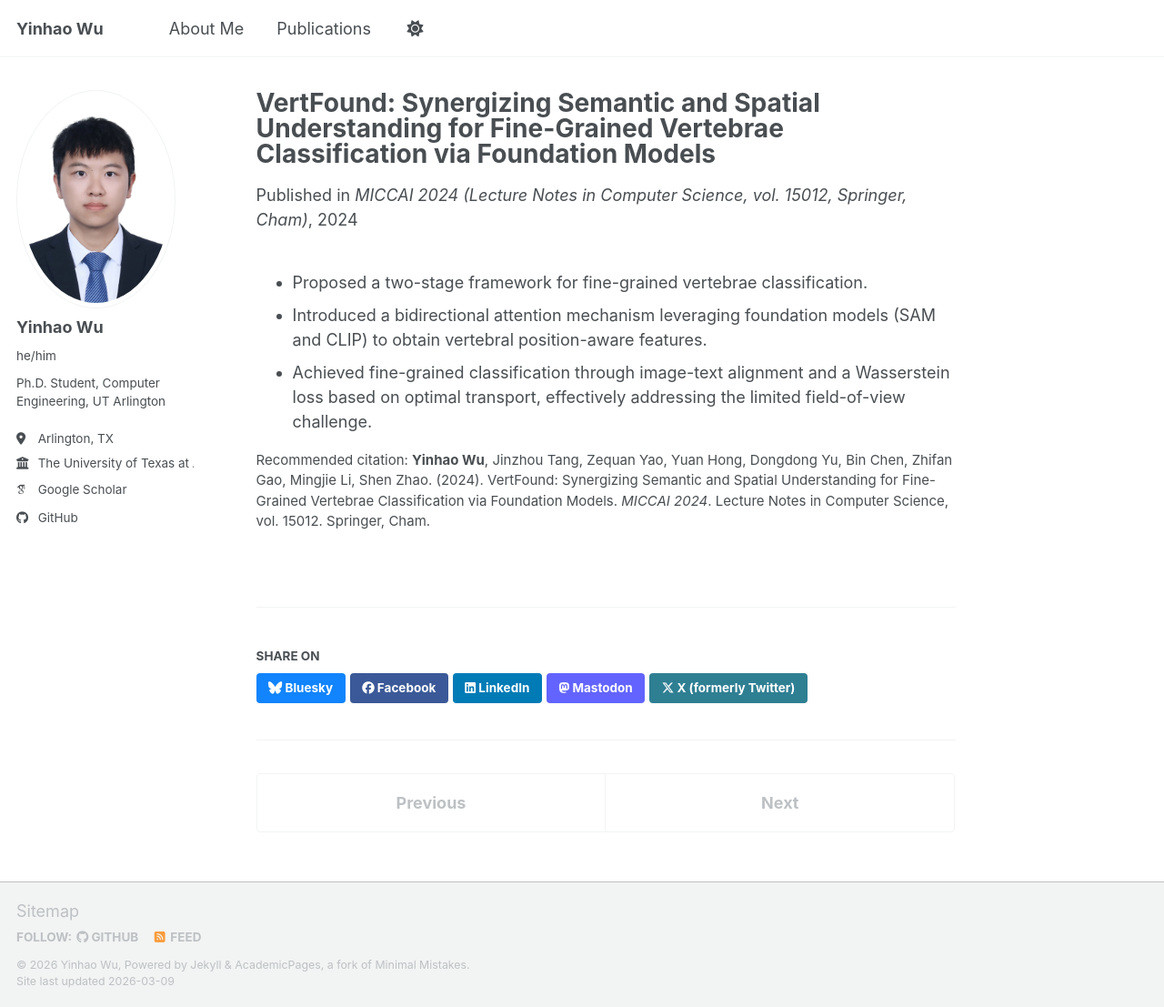
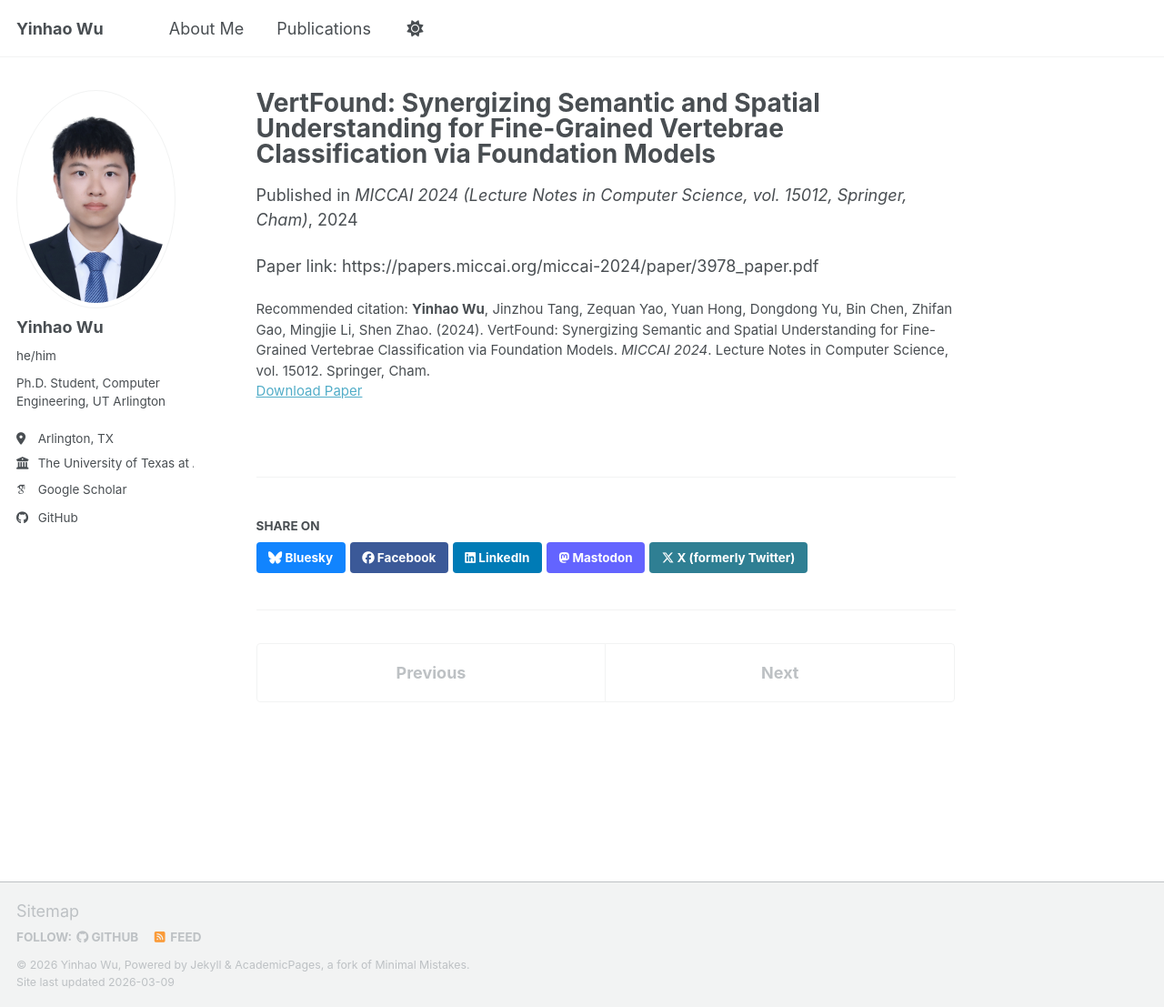
Before and after one commit to inhaowu/inhaowu.github.io, a Jekyll site: the page built from _publications/2024-10-01-vertfound-synergizing-semantic-and-spatial-understanding-for-fine-grained-vertebrae-classification-via-foundation-models.md, in a window 1280 px wide and 1107 px high. Shown: the whole window at 91% size. Built offline with Jekyll 4.4.1, drawn with Linux system fonts in a browser that asks for light colours; some web fonts are replaced; a script bundle is joined from its source files by our own code; library files that are not in the unit come from our copies.

Commit message:
Update publication links and remove bullet-point summaries

```diff
--- a/_publications/2024-10-01-vertfound-synergizing-semantic-and-spatial-understanding-for-fine-grained-vertebrae-classification-via-foundation-models.md
+++ b/_publications/2024-10-01-vertfound-synergizing-semantic-and-spatial-understanding-for-fine-grained-vertebrae-classification-via-foundation-models.md
@@ -6,9 +6,8 @@ permalink: /publication/2024-vertfound-synergizing-semantic-and-spatial-understa
 excerpt: "A two-stage framework for fine-grained vertebrae classification that combines position-aware foundation-model features and image-text alignment."
 date: 2024-10-01
 venue: "MICCAI 2024 (Lecture Notes in Computer Science, vol. 15012, Springer, Cham)"
+paperurl: "https://papers.miccai.org/miccai-2024/paper/3978_paper.pdf"
 citation: '<strong>Yinhao Wu</strong>, Jinzhou Tang, Zequan Yao, Yuan Hong, Dongdong Yu, Bin Chen, Zhifan Gao, Mingjie Li, Shen Zhao. (2024). VertFound: Synergizing Semantic and Spatial Understanding for Fine-Grained Vertebrae Classification via Foundation Models. <i>MICCAI 2024</i>. Lecture Notes in Computer Science, vol. 15012. Springer, Cham.'
 ---
 
-- Proposed a two-stage framework for fine-grained vertebrae classification.
-- Introduced a bidirectional attention mechanism leveraging foundation models (SAM and CLIP) to obtain vertebral position-aware features.
-- Achieved fine-grained classification through image-text alignment and a Wasserstein loss based on optimal transport, effectively addressing the limited field-of-view challenge.
+Paper link: https://papers.miccai.org/miccai-2024/paper/3978_paper.pdf
```
Also changed, not shown: _publications/2022-01-01-skin-cancer-classification-with-deep-learning-a-systematic-review.md (+2 -3 lines), _publications/2024-01-01-decide-a-decoupled-semantic-and-boundary-learning-network-for-precise-osteosarcoma-segmentation-by-integrating-multimodal-mri.md (+2 -3 lines), _publications/2026-01-01-guideline-informed-mllm-reasoning-for-pathology-aware-post-operative-prostate-ctv-segmentation.md (+1 -3 lines).
